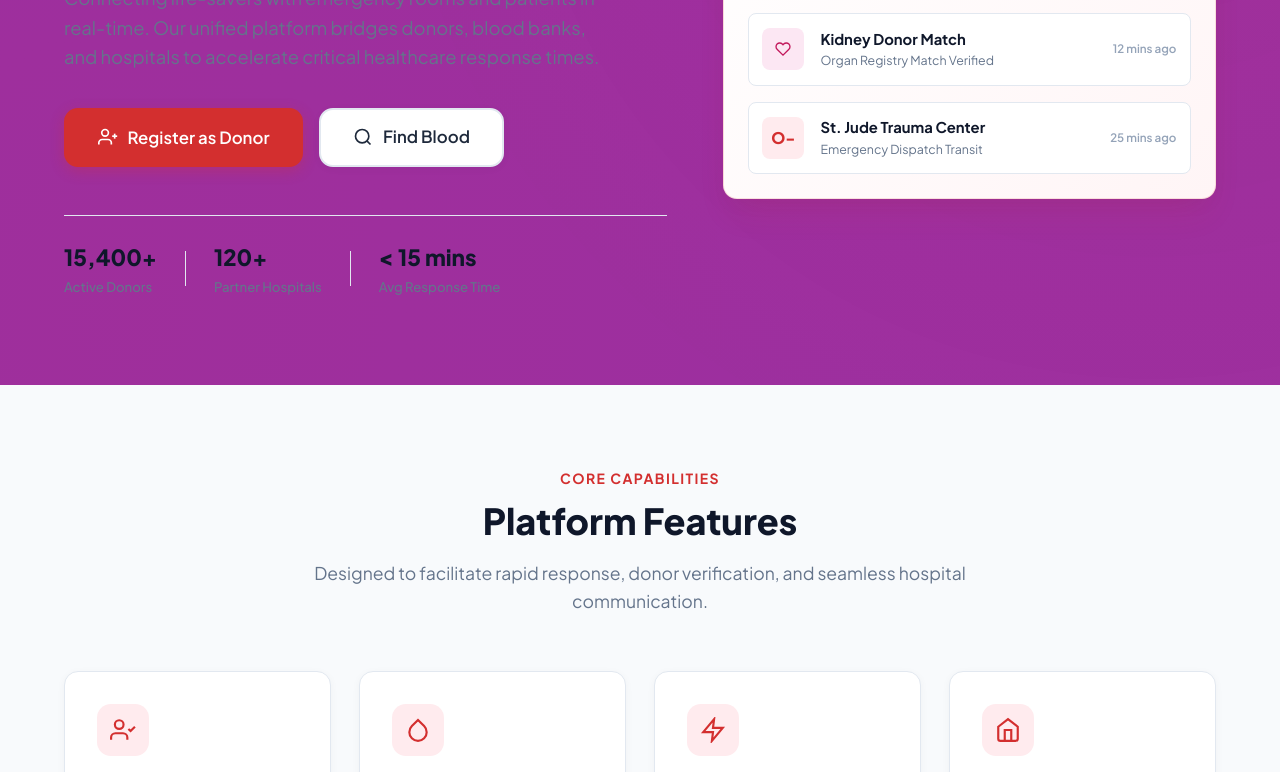
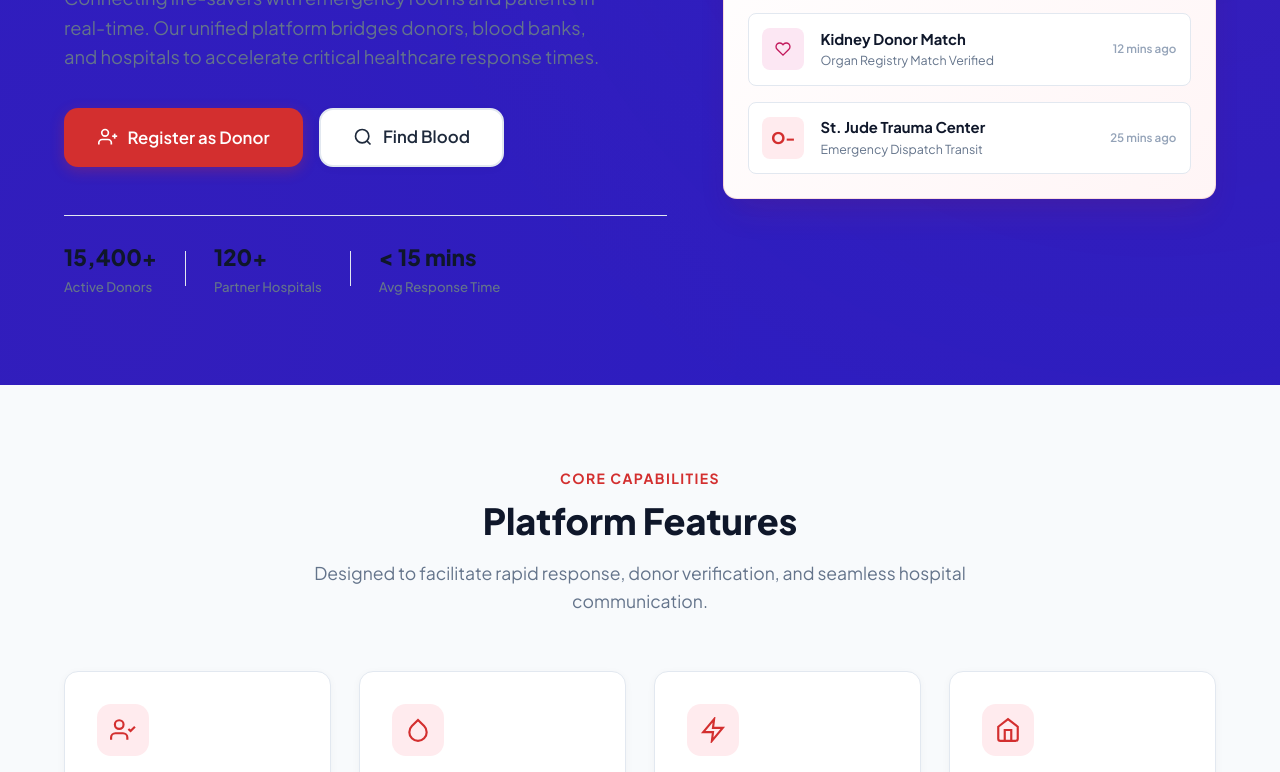
Before and after one commit to SATISHKAALANGI/BloodBankDockerAssignment, a plain HTML site: page app/index.html in a window 1280 px wide. Shown: the part 412-1184 px from the top of the page. Drawn offline with Linux system fonts and the light colour scheme.

Commit message:
Demo color change

```diff
--- a/app/style.css
+++ b/app/style.css
@@ -19,7 +19,7 @@
     --text-secondary: #64748B;
     --text-muted: #94A3B8;
 
-    --bg-main: #9d2f9f;
+    --bg-main: #2d1dc0;
     --bg-alt: #F8FAFC;
     --bg-card: #FFFFFF;
 
```
